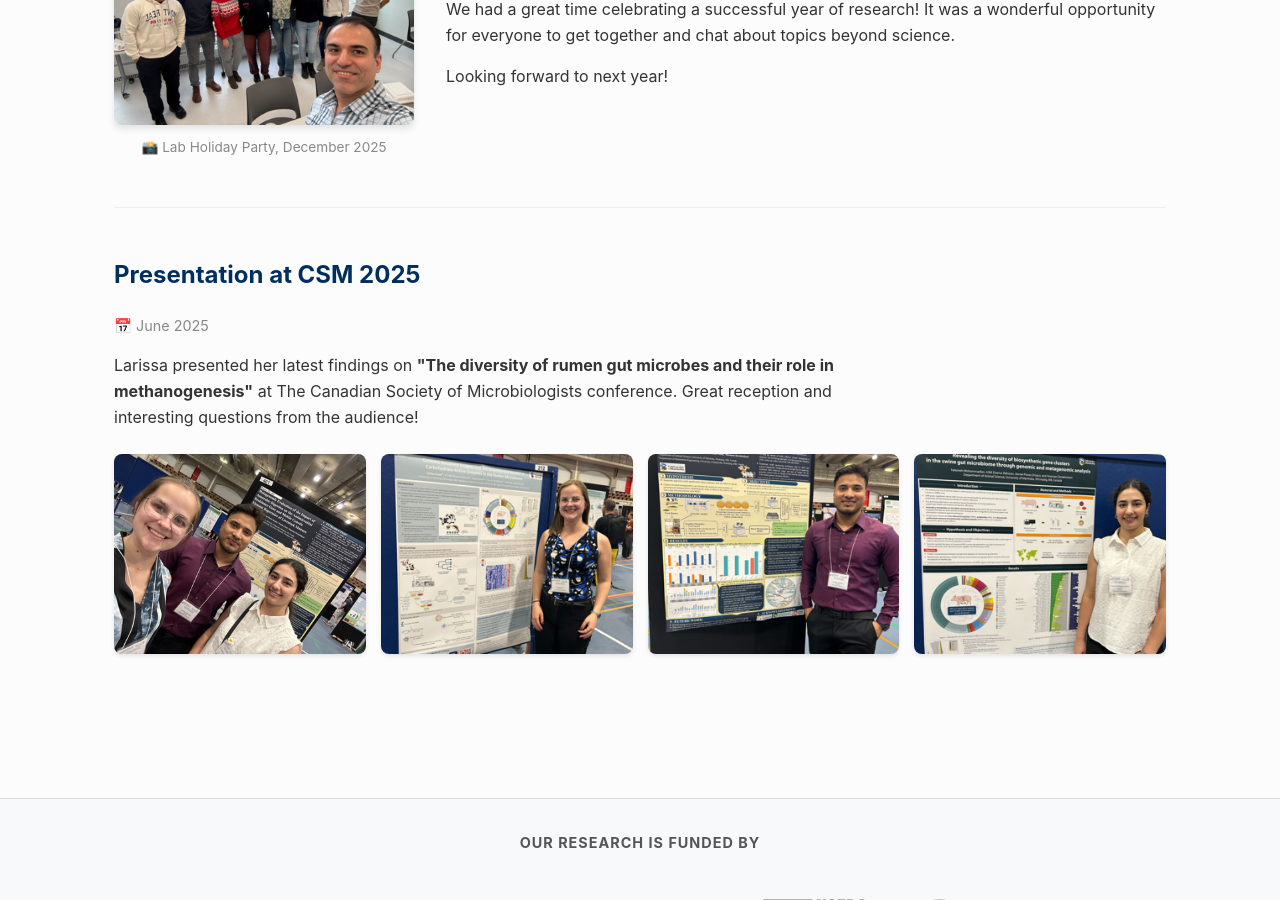
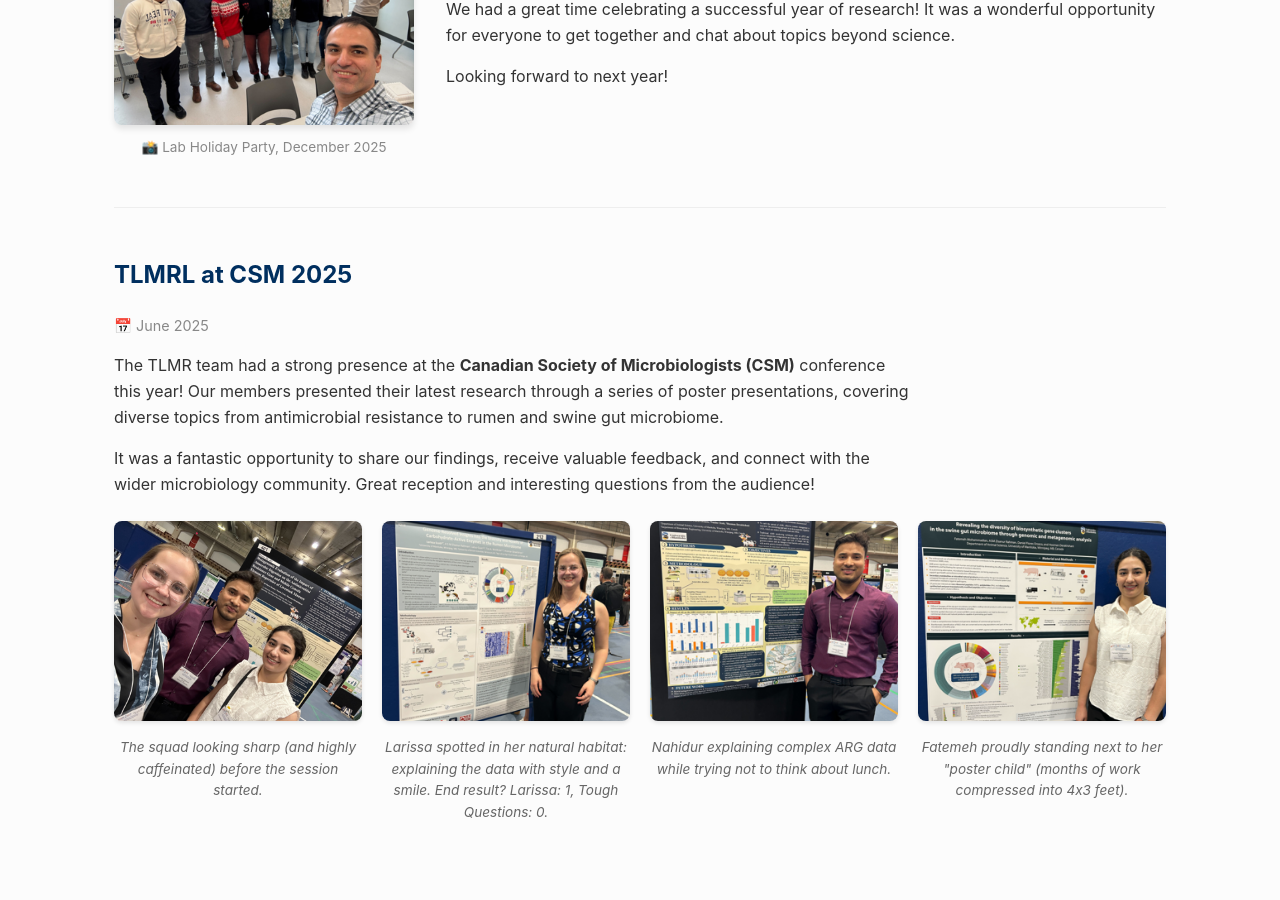
Before and after one commit to TLMicrobiomeLab/tlmicrobiomelab.github.io, a Jekyll site: the page built from events.md, in a window 1280 px wide and 900 px high, scrolled down 412 px. Built offline with Jekyll 4.4.1, drawn with Linux system fonts in a browser that asks for light colours.

Commit message:
Update events.md

```diff
--- a/events.md
+++ b/events.md
@@ -37,28 +37,50 @@
 
 <div style="margin-bottom: 3rem;">
 
-    <h2 style="margin-top: 0; color: #002F5F;">Presentation at CSM 2025</h2>
+    <h2 style="margin-top: 0; color: #002F5F;">TLMRL at CSM 2025</h2>
     <p style="color: #888; font-size: 0.9rem; margin-bottom: 1rem;">📅 June 2025</p>
 
     <p style="max-width: 800px;">
-        Larissa presented her latest findings on <strong>"The diversity of rumen gut microbes and their role in methanogenesis"</strong>
-        at The Canadian Society of Microbiologists conference. Great reception and interesting questions from the audience!
+        The TLMR team had a strong presence at the <strong>Canadian Society of Microbiologists (CSM)</strong> conference this year!
+        Our members presented their latest research through a series of poster presentations, covering diverse topics from antimicrobial resistance to rumen and swine gut microbiome.
+    </p>
+    <p style="max-width: 800px;">
+        It was a fantastic opportunity to share our findings, receive valuable feedback, and connect with the wider microbiology community. Great reception and interesting questions from the audience!
     </p>
 
-    <div style="display: grid; grid-template-columns: repeat(auto-fit, minmax(200px, 1fr)); gap: 15px; margin-top: 1.5rem;">
+    <div style="display: grid; grid-template-columns: repeat(auto-fit, minmax(200px, 1fr)); gap: 20px; margin-top: 1.5rem;">
 
-        <img src="{{ '/images/csm-1.png' | relative_url }}" alt="CSM Photo 1"
-             style="width: 100%; height: 200px; object-fit: cover; border-radius: 8px; box-shadow: 0 2px 4px rgba(0,0,0,0.1);">
+        <div>
+            <img src="{{ '/images/csm-1.png' | relative_url }}" alt="A part of the TLMR Group"
+                 style="width: 100%; height: 200px; object-fit: cover; border-radius: 8px; box-shadow: 0 2px 4px rgba(0,0,0,0.1);">
+            <p style="font-size: 0.85rem; color: #666; text-align: center; margin-top: 8px; font-style: italic;">
+                The squad looking sharp (and highly caffeinated) before the session started.
+            </p>
+        </div>
 
-        <img src="{{ '/images/csm-2.png' | relative_url }}" alt="CSM Photo 2"
-             style="width: 100%; height: 200px; object-fit: cover; border-radius: 8px; box-shadow: 0 2px 4px rgba(0,0,0,0.1);">
+        <div>
+            <img src="{{ '/images/csm-2.png' | relative_url }}" alt="Larissa's Poster"
+                 style="width: 100%; height: 200px; object-fit: cover; border-radius: 8px; box-shadow: 0 2px 4px rgba(0,0,0,0.1);">
+            <p style="font-size: 0.85rem; color: #666; text-align: center; margin-top: 8px; font-style: italic;">
+                Larissa spotted in her natural habitat: explaining the data with style and a smile. End result? Larissa: 1, Tough Questions: 0.
+            </p>
+        </div>
 
-        <img src="{{ '/images/csm-3.png' | relative_url }}" alt="CSM Photo 3"
-             style="width: 100%; height: 200px; object-fit: cover; border-radius: 8px; box-shadow: 0 2px 4px rgba(0,0,0,0.1);">
+        <div>
+            <img src="{{ '/images/csm-3.png' | relative_url }}" alt="Poster Presentation"
+                 style="width: 100%; height: 200px; object-fit: cover; border-radius: 8px; box-shadow: 0 2px 4px rgba(0,0,0,0.1);">
+            <p style="font-size: 0.85rem; color: #666; text-align: center; margin-top: 8px; font-style: italic;">
+                Nahidur explaining complex ARG data while trying not to think about lunch.
+            </p>
+        </div>
 
-        <img src="{{ '/images/csm-4.png' | relative_url }}" alt="CSM Photo 4"
-             style="width: 100%; height: 200px; object-fit: cover; border-radius: 8px; box-shadow: 0 2px 4px rgba(0,0,0,0.1);">
+        <div>
+            <img src="{{ '/images/csm-4.png' | relative_url }}" alt="Poster Presentation"
+                 style="width: 100%; height: 200px; object-fit: cover; border-radius: 8px; box-shadow: 0 2px 4px rgba(0,0,0,0.1);">
+            <p style="font-size: 0.85rem; color: #666; text-align: center; margin-top: 8px; font-style: italic;">
+                Fatemeh proudly standing next to her "poster child" (months of work compressed into 4x3 feet).
+            </p>
+        </div>
+
     </div>
 </div>
-
-</div>
```
